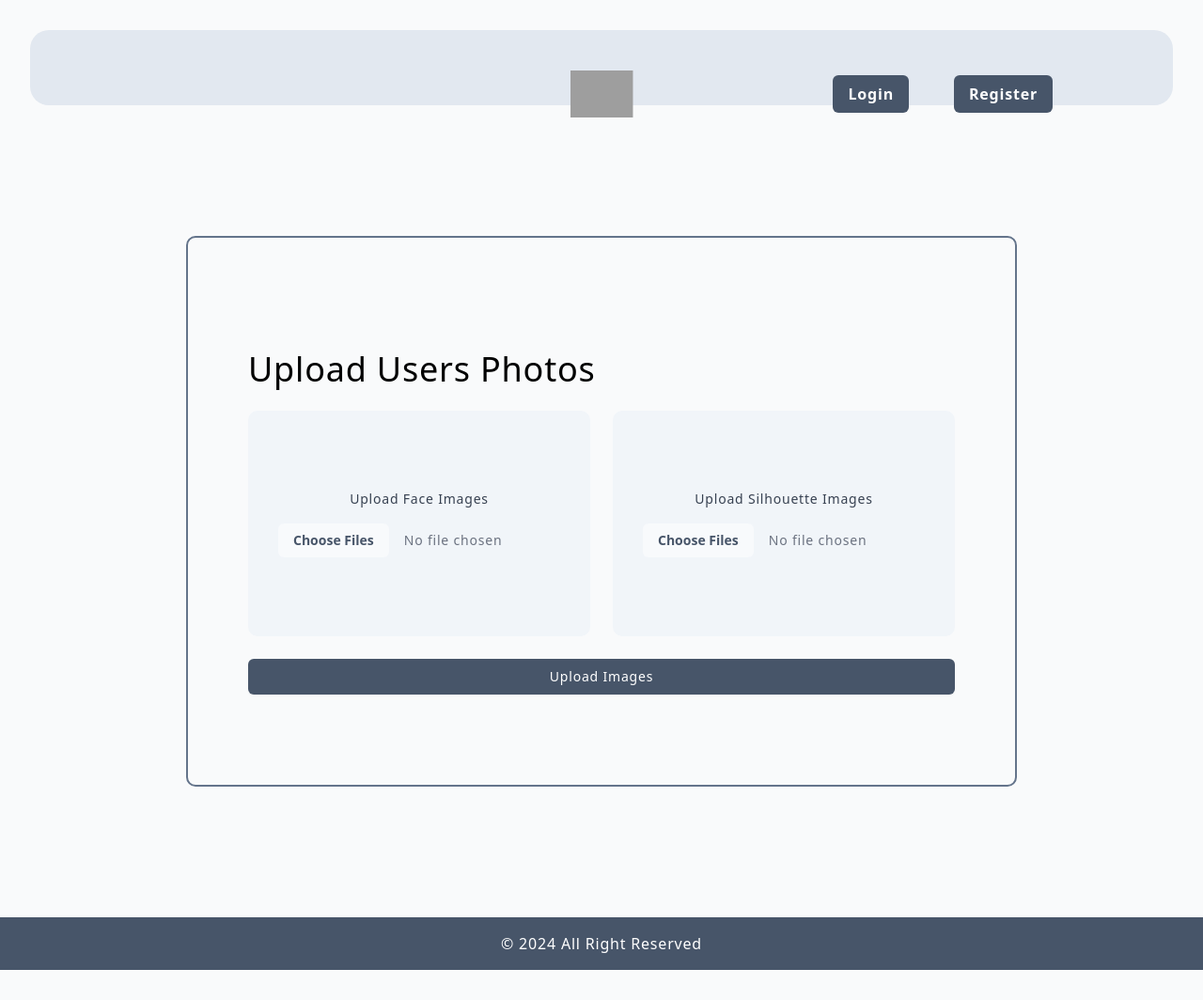
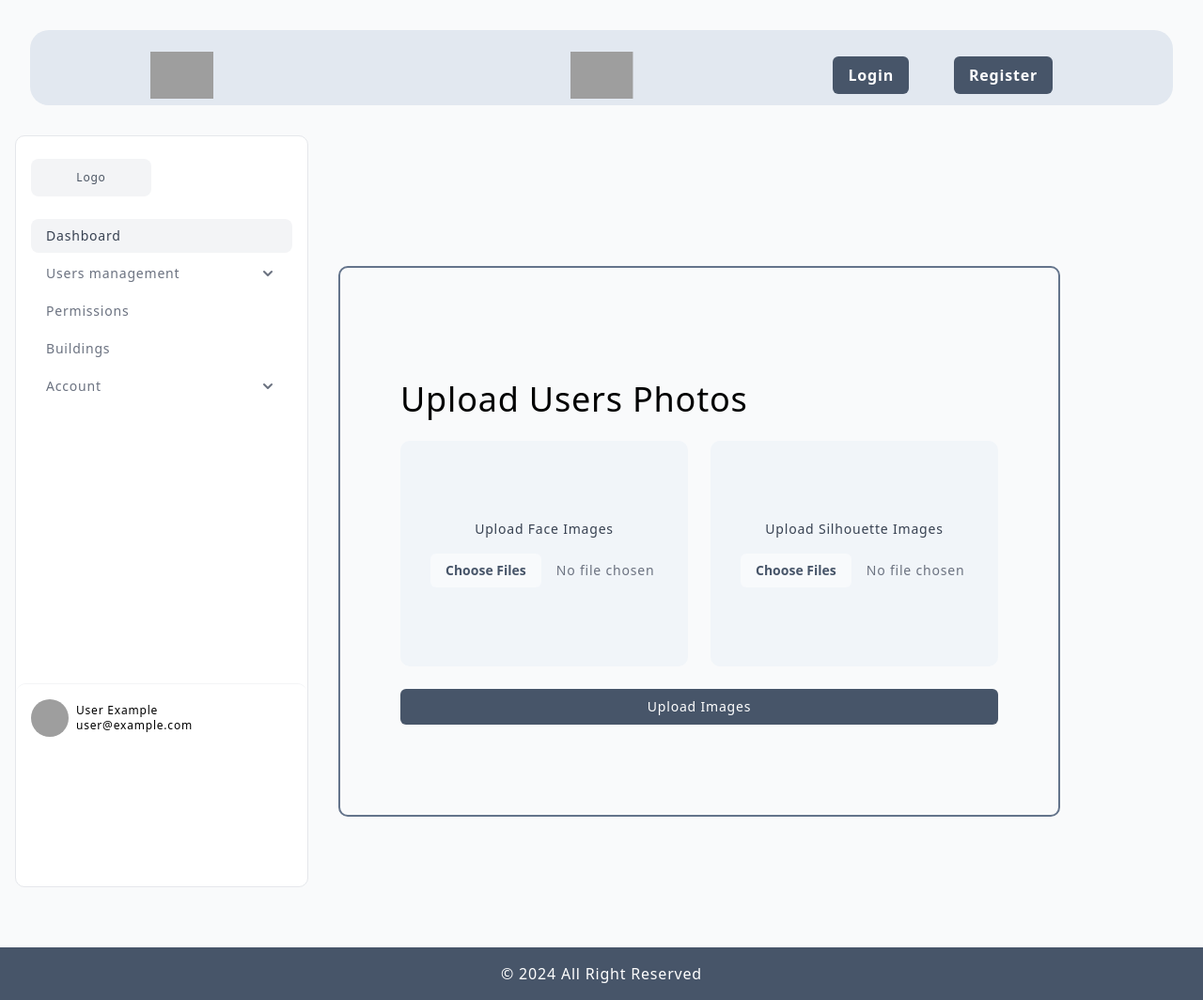
Before and after one commit to Nautirius/Security-System, a Django app: template templates/user/upload_profile_photos.html in a window 1280 px wide. Shown: the whole page at 94% size. Before the commit the page ends 1032 px from the top, so only its background shows below. Run offline with Django 4.2, Linux system fonts and the light colour scheme; the template is opened without the code that fills it, so the values that code supplies are empty; some libraries are stand-ins or nearby versions; grey boxes are pictures that could not be loaded.

Commit message:
Introduced dashboard layout and modified nav behavior

```diff
--- a/templates/base.html
+++ b/templates/base.html
@@ -18,7 +18,7 @@
 {#>#}
 
 <header
-        class="h-[10dvh] rounded-[20px] m-8 bg-slate-200"
+        class="h-[10dvh] rounded-[20px] m-8 bg-slate-200  flex items-center"
 >
     {% include 'partials/navbar.html' %}
 </header>
--- /dev/null
+++ b/templates/layouts/dashboard_layout.html
@@ -0,0 +1,18 @@
+{% extends 'base.html' %}
+{% load socialaccount %}
+
+{% block title %} Dashboard {% endblock %}
+
+{% block content %}
+
+    <div class="grid grid-cols-12">
+        {% include 'partials/sidebar.html' %}
+
+        <div class="col-span-full h-auto md:col-span-8 px-8 pt-8 items-start">
+
+            {% block dashboard_content %}{% endblock %}
+
+        </div>
+    </div>
+
+{% endblock %}
--- a/templates/partials/navbar.html
+++ b/templates/partials/navbar.html
@@ -1,8 +1,8 @@
-<nav class="relative mx-8 mb-24 flex items-center justify-between pb-6 pt-12 font-medium md:mx-16 lg:mx-32">
+<nav class="w-full relative mx-8 mb-2 flex items-center justify-between pb-6 pt-12 font-medium md:mx-16 lg:mx-32">
     <!-- Logo Section -->
     <div class="flex gap-12">
         <div class="hidden xl:flex items-center gap-4">
-            <!-- Logo or extra elements for desktop version -->
+            <img class="h-[50px]" src="https://skillicons.dev/icons?i=py" alt="logo" />
         </div>
     </div>
 
--- a/templates/user/upload_profile_photos.html
+++ b/templates/user/upload_profile_photos.html
@@ -1,8 +1,8 @@
-{% extends 'base.html' %}
+{% extends 'layouts/dashboard_layout.html' %}
 
-{% block title %}App{% endblock %}
+{% block title %} Upload User Images {% endblock %}
 
-{% block content %}
+{% block dashboard_content %}
     <div class="w-full h-[100vh] flex items-center justify-center flex-row flex-wrap">
         <form method="post" enctype="multipart/form-data" class="space-y-6 border-2 border-slate-500 px-16 py-24 rounded-[10px]">
             {% csrf_token %}
```
Also changed, not shown: templates/dashboard.html (+6 -8 lines).
